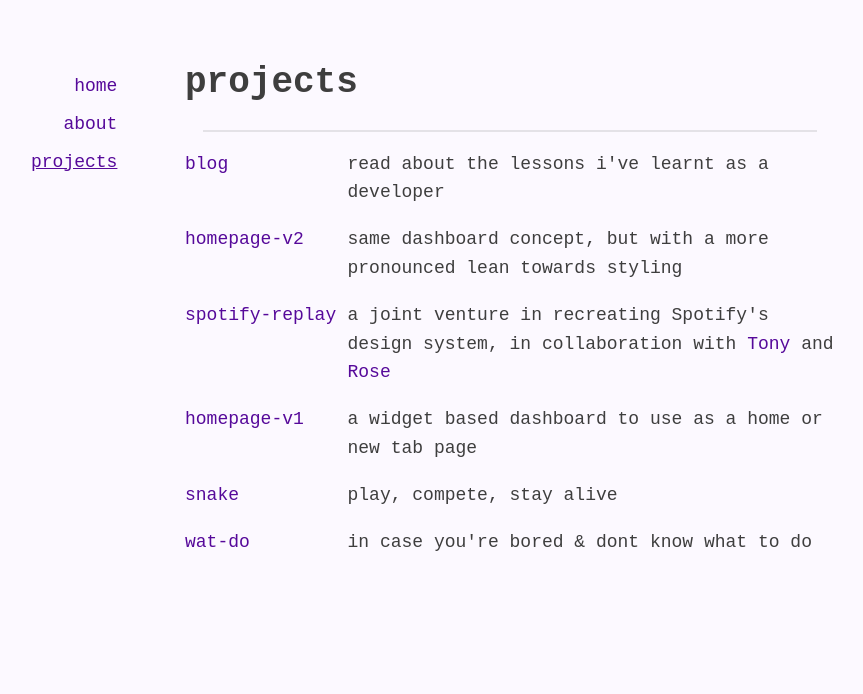
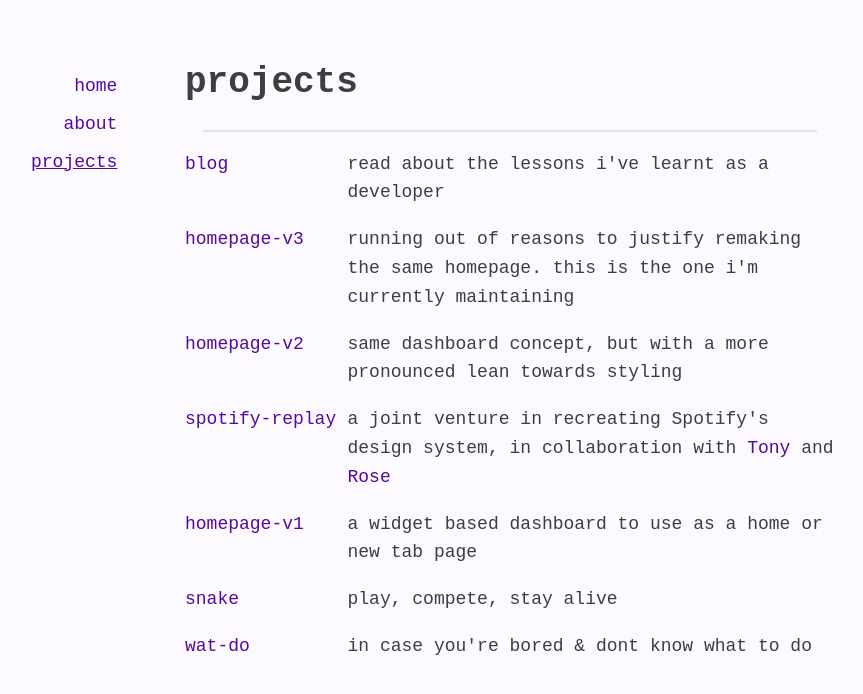
Before and after one commit to azohc/nuxt.azohc.com, a Nuxt app: page /projects in a window 1280 px wide. Shown: the top 694 px of the page, without its empty margins (207-1070 px from the left). Built offline with nearby package versions, Linux system fonts and the light colour scheme.

Commit message:
another homepage

```diff
--- a/pages/projects/index.vue
+++ b/pages/projects/index.vue
@@ -5,6 +5,12 @@
     <div class="grid">
       <a target="_blank" href="https://remix-blog-peach.vercel.app">blog</a>
       <span>read about the lessons i've learnt as a developer</span>
+
+      <a target="_blank" href="https://homepage-ts.vercel.app/">homepage-v3</a>
+      <span
+        >running out of reasons to justify remaking the same homepage. this is
+        the one i'm currently maintaining</span
+      >
 
       <a target="_blank" href="https://homepage-react.vercel.app/"
         >homepage-v2</a
```
